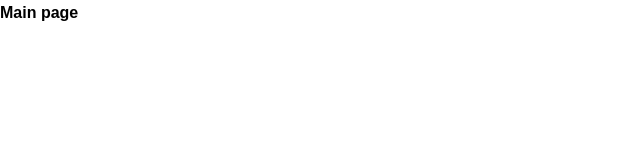
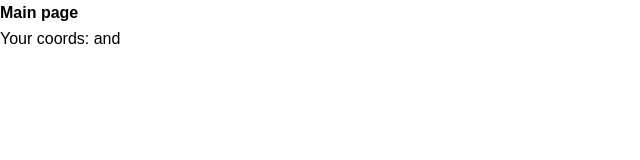
Before and after one commit to Matuxa1503/WeatherApp, a Next.js app: page / in a window 1280 px wide. Shown: the top 160 px of the page, without its empty margins (0-640 px from the left). Built offline with nearby package versions, Linux system fonts and the light colour scheme; no server answers.

Commit message:
feat: get current location in Geolocation.js

```diff
--- /dev/null
+++ b/components/Geolocation.js
@@ -0,0 +1,37 @@
+import { useEffect, useState } from 'react';
+
+const Geolocation = () => {
+  const [coords, setCoords] = useState({ latitude: null, longitude: null });
+  const [error, setError] = useState('');
+
+  useEffect(() => {
+    if (navigator !== undefined && navigator.geolocation) {
+      navigator.geolocation.getCurrentPosition(
+        (position) => {
+          setCoords({ latitude: position.coords.latitude, longitude: position.coords.longitude });
+        },
+        (err) => {
+          setError(err.message);
+        },
+        { enableHighAccuracy: false, timeout: 10000, maximumAge: 0 }
+      );
+    }
+  }, []);
+
+  return (
+    <>
+      {error ? (
+        <p>Ошибка: {error}</p>
+      ) : (
+        <div>
+          <h1>Main page</h1>
+          <p>
+            Your coords: {coords.latitude} and {coords.longitude}
+          </p>
+        </div>
+      )}
+    </>
+  );
+};
+
+export default Geolocation;
--- a/pages/index.js
+++ b/pages/index.js
@@ -1,9 +1,11 @@
-const MyComponent = () => {
+import Geolocation from '../components/Geolocation';
+
+const App = () => {
   return (
-    <div>
-      <h1>Main page</h1>
-    </div>
+    <>
+      <Geolocation />
+    </>
   );
 };
 
-export default MyComponent;
+export default App;
```
